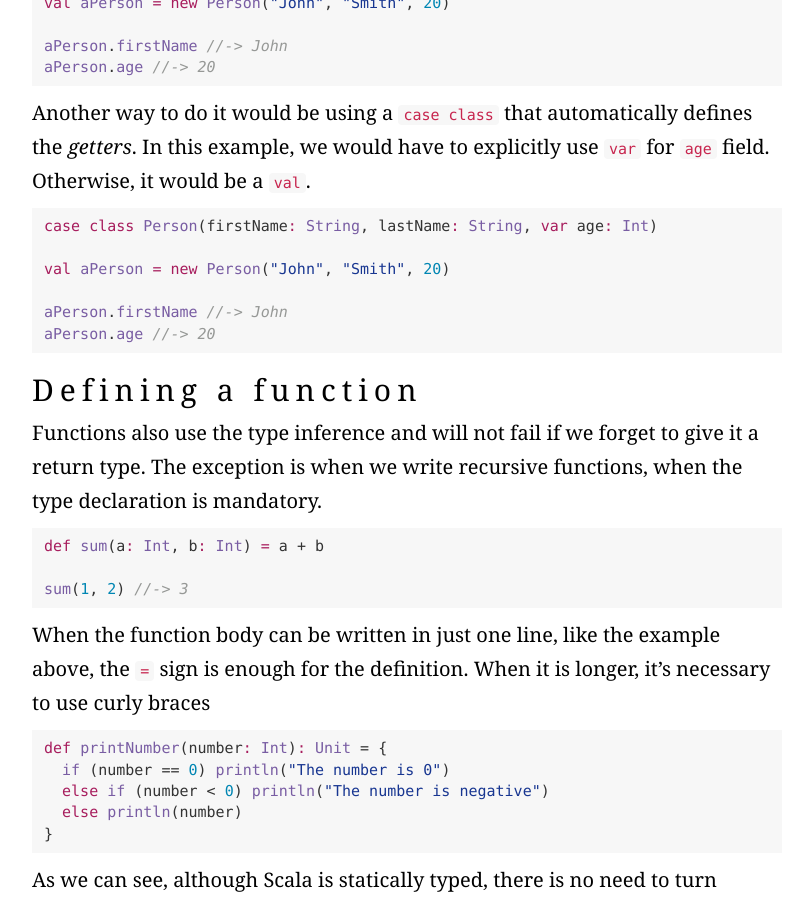
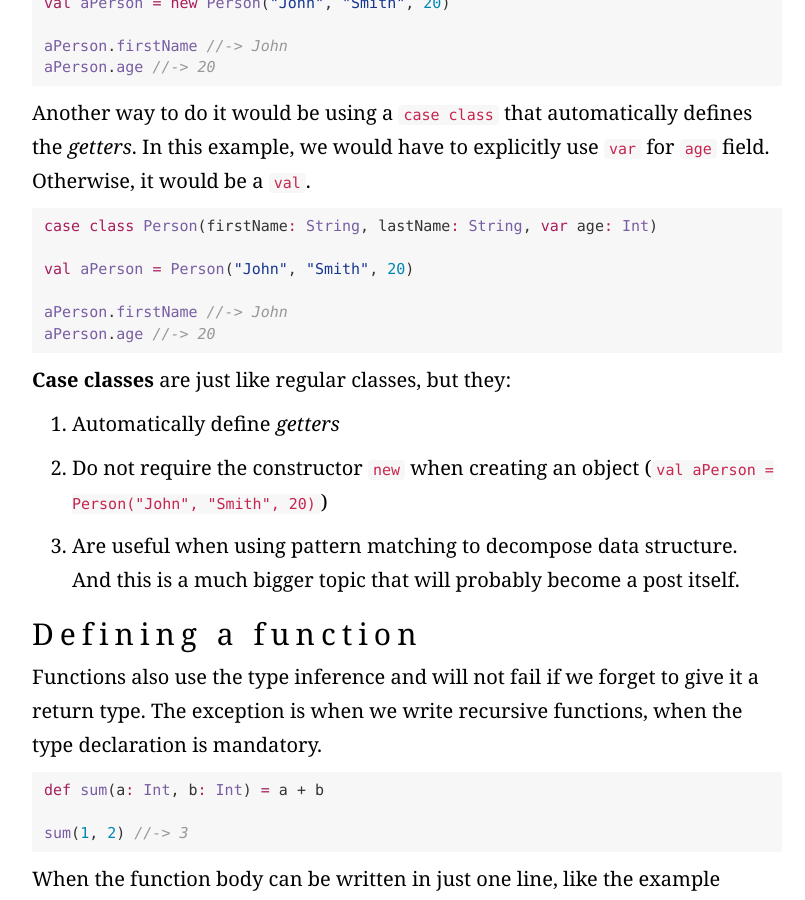
Before and after one commit to pwdd/pwdd.github.io, a Jekyll site: the page built from _posts/2016-10-14-basic-scala-syntax.md, in a window 1280 px wide and 900 px high, scrolled down 3376 px. Shown: the whole window, without its empty margins (233-1038 px from the left). Built offline with Jekyll 4.4.1, drawn with Linux system fonts in a browser that asks for light colours; nearby versions of some CDN libraries; some web fonts are replaced.

Commit message:
rewrite-a

````diff
--- a/_posts/2016-10-14-basic-scala-syntax.md
+++ b/_posts/2016-10-14-basic-scala-syntax.md
@@ -142,11 +142,19 @@ Another way to do it would be using a `case class` that automatically defines th
 ```scala
 case class Person(firstName: String, lastName: String, var age: Int)
 
-val aPerson = new Person("John", "Smith", 20)
+val aPerson = Person("John", "Smith", 20)
 
 aPerson.firstName //-> John
 aPerson.age //-> 20
 ```
+
+**Case classes** are just like regular classes, but they:
+
+1. Automatically define *getters*
+
+2. Do not require the constructor `new` when creating an object (`val aPerson = Person("John", "Smith", 20)`)
+
+3. Are useful when using pattern matching to decompose data structure. And this is a much bigger topic that will probably become a post itself.
 
 ## Defining a function
 
````
